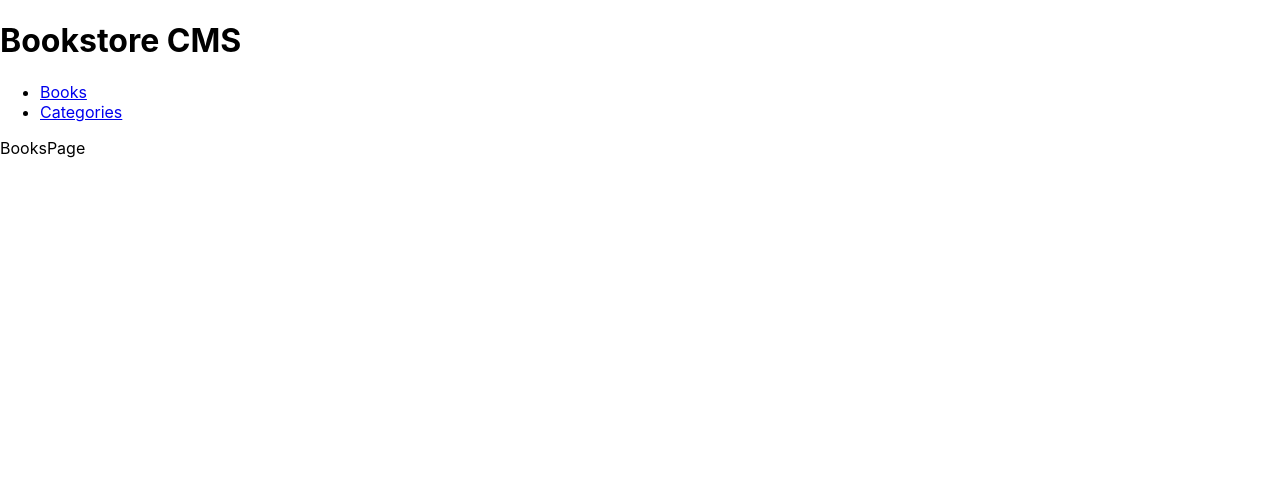
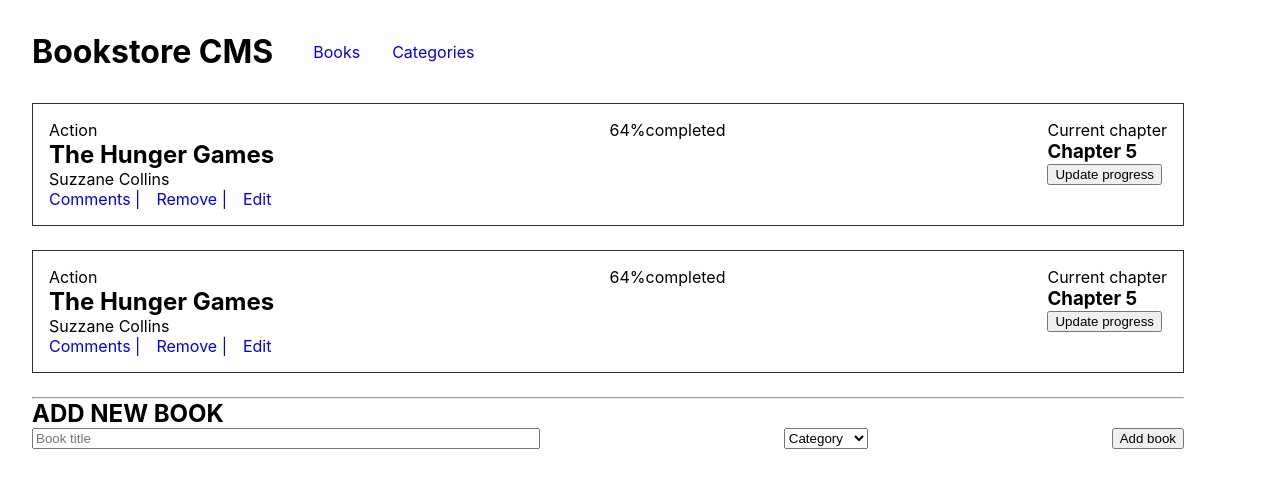
Before and after one commit to BertrandConxy/online-bookstore, a React (Create React App) app: page / in a window 1280 px wide. Shown: the top 488 px of the page. Built offline with nearby package versions, Linux system fonts and the light colour scheme.

Commit message:
Made the project structure

```diff
--- /dev/null
+++ b/src/components/AddBook.js
@@ -0,0 +1,21 @@
+import React from 'react';
+
+const AddBook = () => (
+  <div className="Add-book">
+    <h2>ADD NEW BOOK</h2>
+    <form className="add-form">
+      <input type="text" name="book-name" key="name-input" placeholder="Book title" value="" />
+      <select key="book-category">
+        <option value="Category">Category</option>
+        <option value="Action">Action</option>
+        <option value="Fiction">Fiction</option>
+        <option value="Thriller">Thriller</option>
+        <option value="Inspiration">Inspiration</option>
+        <option value="Business">Business</option>
+      </select>
+      <input type="submit" value="Add book" />
+    </form>
+  </div>
+);
+
+export default AddBook;
--- /dev/null
+++ b/src/components/BookItem.js
@@ -0,0 +1,35 @@
+import React from 'react';
+
+const BookItem = () => (
+  <div className="book-item">
+    <div className="book-details">
+      <span className="book-category">Action</span>
+      <h2>The Hunger Games</h2>
+      <span>Suzzane Collins</span>
+      <div className="links-container">
+        <ul>
+          <li>
+            <a href="@">Comments |</a>
+          </li>
+          <li>
+            <a href="##">Remove |</a>
+          </li>
+          <li>
+            <a href="###">Edit</a>
+          </li>
+        </ul>
+      </div>
+    </div>
+    <div className="progress">
+      <span>64%</span>
+      <span>completed</span>
+    </div>
+    <div className="view-progress">
+      <span>Current chapter</span>
+      <h3>Chapter 5</h3>
+      <button type="button">Update progress</button>
+    </div>
+  </div>
+);
+
+export default BookItem;
--- /dev/null
+++ b/src/components/BookList.js
@@ -0,0 +1,14 @@
+import React from 'react';
+import AddBook from './AddBook';
+import BookItem from './BookItem';
+
+const BookList = () => (
+  <div className="book-list">
+    <BookItem />
+    <BookItem />
+    <hr />
+    <AddBook />
+  </div>
+);
+
+export default BookList;
--- a/src/components/BooksPage.js
+++ b/src/components/BooksPage.js
@@ -1,7 +1,8 @@
 import React from 'react';
+import BookList from './BookList';
 
 const BooksPage = () => (
-  <div>BooksPage</div>
+  <BookList />
 );
 
 export default BooksPage;
--- a/src/components/CategoriesPage.js
+++ b/src/components/CategoriesPage.js
@@ -1,7 +1,9 @@
 import React from 'react';
 
 const CategoriesPage = () => (
-  <div>CategoriesPage</div>
+  <div>
+    <strong><p>This page is still under construction</p></strong>
+  </div>
 );
 
 export default CategoriesPage;
--- a/src/styles/index.css
+++ b/src/styles/index.css
@@ -1,8 +1,68 @@
+* {
+  margin: 0;
+}
 body {
   margin: 0;
+  padding: 2rem;
   font-family: -apple-system, BlinkMacSystemFont, 'Segoe UI', 'Roboto', 'Oxygen',
     'Ubuntu', 'Cantarell', 'Fira Sans', 'Droid Sans', 'Helvetica Neue',
     sans-serif;
   -webkit-font-smoothing: antialiased;
   -moz-osx-font-smoothing: grayscale;
 }
+
+header {
+  display: flex;
+  margin-bottom: 2rem;
+}
+
+a {
+  text-decoration: none;
+}
+
+header nav {
+  display: flex;
+  align-self: center;
+  margin-right: 5rem;
+}
+
+header nav ul {
+  display: flex;
+  list-style-type: none;
+}
+
+header nav ul li {
+  margin-right: 2rem;
+}
+
+.book-item {
+  display: flex;
+  justify-content: space-between;
+  border: 1px solid rgb(49, 48, 48);
+  padding: 1rem;
+  margin-bottom: 1.5rem;
+}
+
+.links-container ul {
+  display: flex;
+  list-style-type: none;
+  padding: 0;
+}
+
+.links-container ul li {
+  margin-right: 1rem;
+}
+
+.book-list {
+  position: absolute;
+  width: 90%;
+}
+
+.add-form {
+  display: flex;
+  justify-content: space-between;
+}
+
+input[type='text'] {
+  width: 500px;
+}
```
